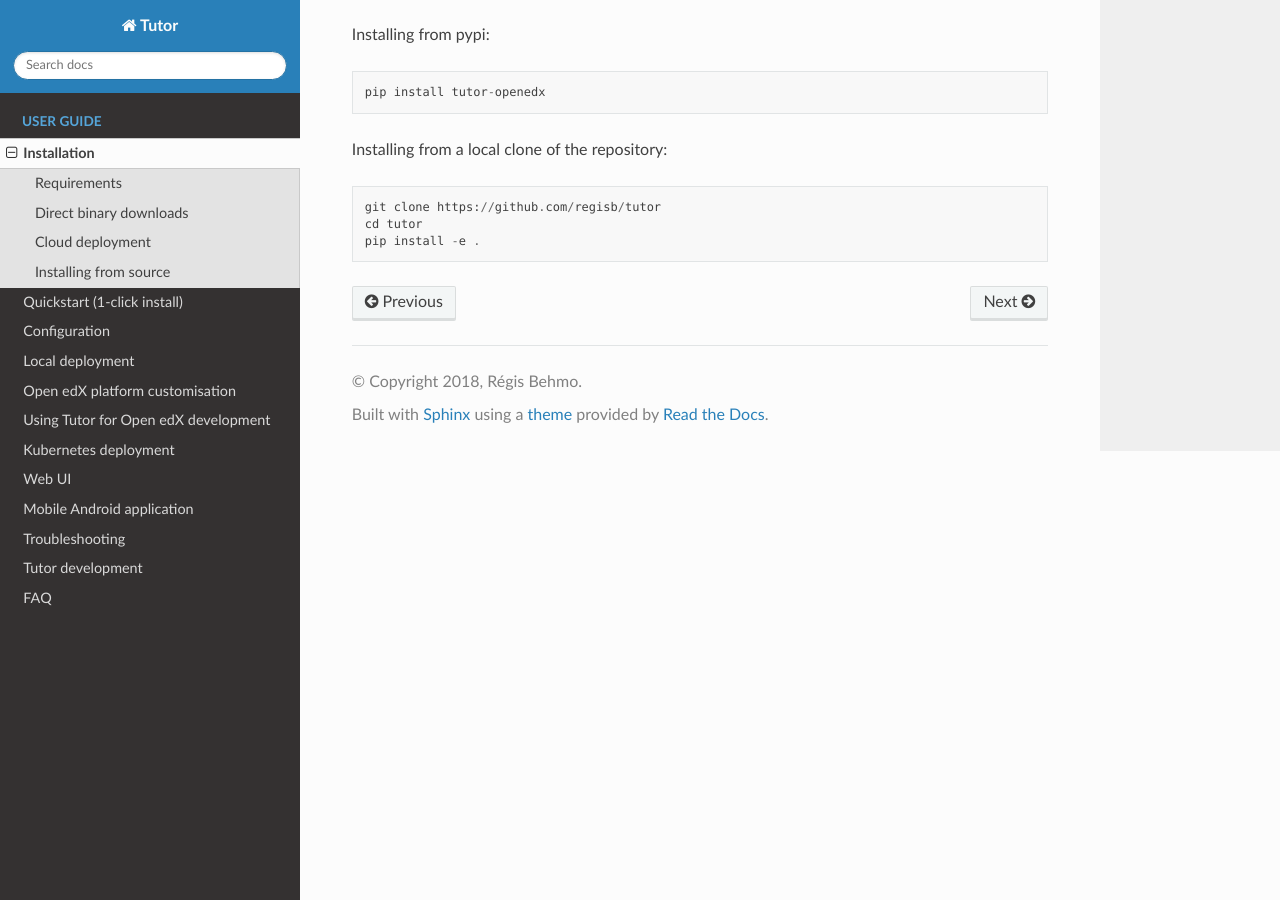
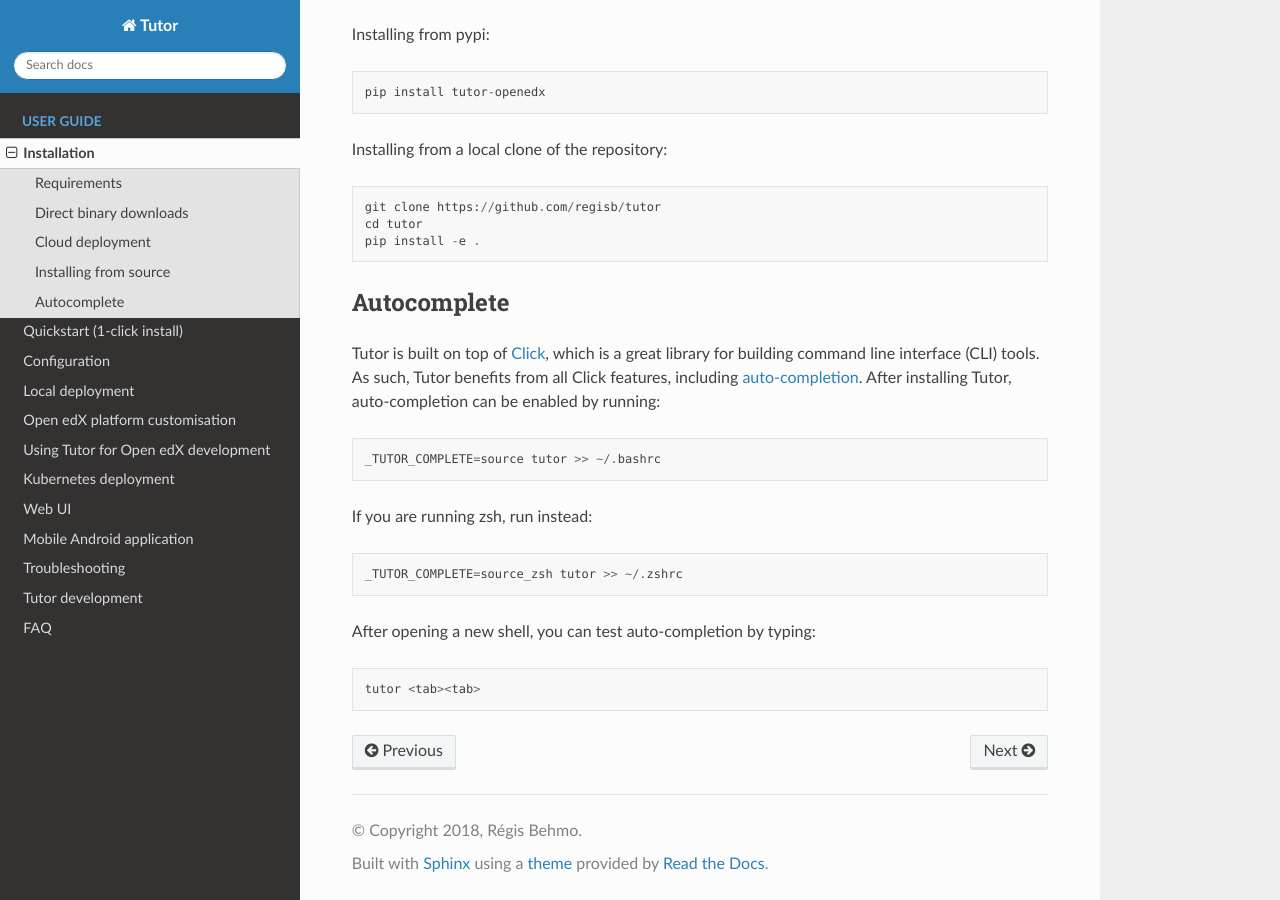
Before and after one commit to overhangio/tutor, a Sphinx documentation site: the page built from docs/install.rst, in a window 1280 px wide and 900 px high, scrolled down 1448 px. Built offline with Sphinx 7.4.7 and the Read the Docs theme 2.0.0, drawn with Linux system fonts in a browser that asks for light colours.

Commit message:
Document CLI auto-complete

```diff
--- a/docs/install.rst
+++ b/docs/install.rst
@@ -53,3 +53,18 @@
     git clone https://github.com/regisb/tutor
     cd tutor
     pip install -e .
+
+Autocomplete
+------------
+
+Tutor is built on top of `Click <https://click.palletsprojects.com>`_, which is a great library for building command line interface (CLI) tools. As such, Tutor benefits from all Click features, including `auto-completion <https://click.palletsprojects.com/en/7.x/bashcomplete/>`_. After installing Tutor, auto-completion can be enabled by running::
+
+    _TUTOR_COMPLETE=source tutor >> ~/.bashrc
+
+If you are running zsh, run instead::
+
+    _TUTOR_COMPLETE=source_zsh tutor >> ~/.zshrc
+
+After opening a new shell, you can test auto-completion by typing::
+
+    tutor <tab><tab>
```
